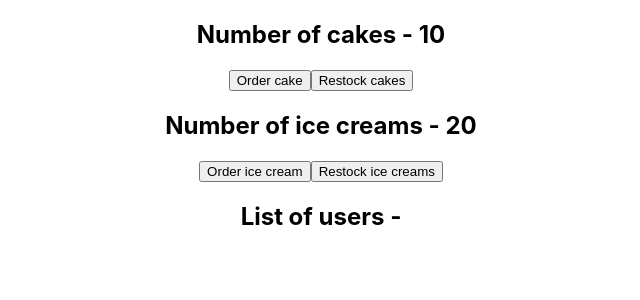
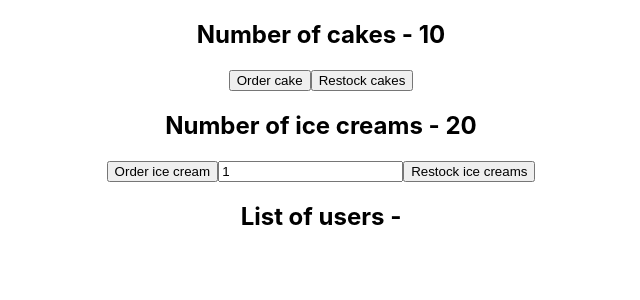
Before and after one commit to byiringiroscar/React-with-redux-toolkit-practice, a React (Create React App) app: page / in a window 1280 px wide. Shown: the top 300 px of the page, without its empty margins (319-959 px from the left). Built offline with nearby package versions, Linux system fonts and the light colour scheme.

Commit message:
Add dynamic restore by input from user with dispatch

```diff
--- a/src/app/features/icecream/icecreamView.jsx
+++ b/src/app/features/icecream/icecreamView.jsx
@@ -1,13 +1,20 @@
-import React from 'react'
-import { useSelector } from 'react-redux'
+import React, { useState } from 'react'
+import { useSelector, useDispatch } from 'react-redux'
+import { ordered, restocked } from './icecreamSlice'
 
 const IcecreamView = () => {
+    const [value, setValue] = useState(1)
     const numOfIceCream = useSelector((state) => state.icecream.numOfIceCream)
+    const dispatch = useDispatch()
     return (
         <div>
             <h2>Number of ice creams - {numOfIceCream}</h2>
-        <button>Order ice cream</button>
-        <button>Restock  ice creams</button>
+            <button onClick={() => dispatch(ordered())}>Order ice cream</button>
+            <input
+            type='number'
+            value={value}
+            onChange={(e) => setValue(parseInt(e.target.value))}/>
+            <button onClick={() => dispatch(restocked(value))}>Restock  ice creams</button>
         </div>
     )
 }
```
Lines whose indentation alone changed are shown as unchanged.
